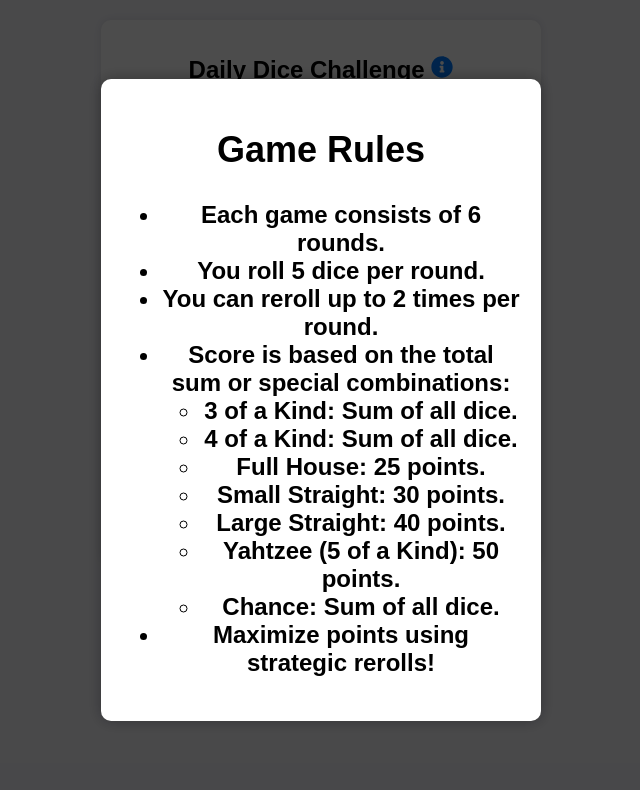
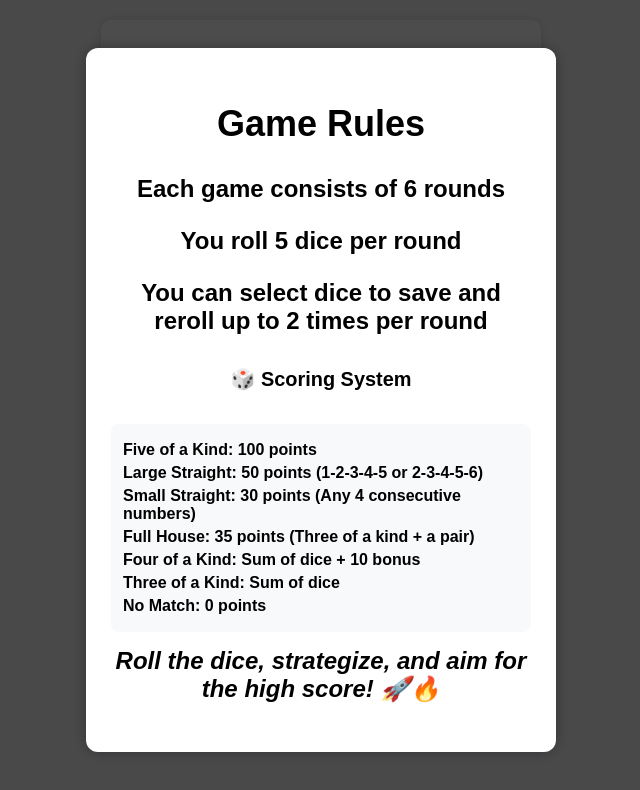
Before and after one commit to andrewgder/dailydice, a React (Create React App) app: page / in a window 1280 px wide. Both pictures are taken after a click on the element 761 px from the left and 70 px from the top of the page. Shown: the top 790 px of the page, without its empty margins (319-959 px from the left). Built offline with nearby package versions, Linux system fonts and the light colour scheme.

Commit message:
update readme and game info modal

```diff
--- a/src/components/InfoModal.js
+++ b/src/components/InfoModal.js
@@ -1,6 +1,6 @@
 import React, { useState } from "react";
 import { FaInfoCircle } from "react-icons/fa";
-import "../styles/InfoModal.css"; // Ensure the styles are applied
+import "../styles/InfoModal.css";
 
 const InfoModal = () => {
   const [isOpen, setIsOpen] = useState(false);
@@ -15,22 +15,49 @@
         <div className="modal-overlay" onClick={() => setIsOpen(false)}>
           <div className="modal-content" onClick={(e) => e.stopPropagation()}>
             <h2>Game Rules</h2>
-            <ul>
-              <li>Each game consists of 6 rounds.</li>
-              <li>You roll 5 dice per round.</li>
-              <li>You can reroll up to 2 times per round.</li>
-              <li>Score is based on the total sum or special combinations:</li>
-              <ul>
-                <li>3 of a Kind: Sum of all dice.</li>
-                <li>4 of a Kind: Sum of all dice.</li>
-                <li>Full House: 25 points.</li>
-                <li>Small Straight: 30 points.</li>
-                <li>Large Straight: 40 points.</li>
-                <li>Yahtzee (5 of a Kind): 50 points.</li>
-                <li>Chance: Sum of all dice.</li>
-              </ul>
-              <li>Maximize points using strategic rerolls!</li>
-            </ul>
+
+            <p>Each game consists of 6 rounds</p>
+            <p>
+              <>You roll 5 dice per round</>
+            </p>
+            <p>
+              <>
+                You can select dice to save and reroll up to 2 times per round
+              </>
+            </p>
+
+            <h5>🎲 Scoring System</h5>
+
+            <div className="scoring-rules">
+              <p>
+                <strong>Five of a Kind:</strong> 100 points
+              </p>
+              <p>
+                <strong>Large Straight:</strong> 50 points (1-2-3-4-5 or
+                2-3-4-5-6)
+              </p>
+              <p>
+                <strong>Small Straight:</strong> 30 points (Any 4 consecutive
+                numbers)
+              </p>
+              <p>
+                <strong>Full House:</strong> 35 points (Three of a kind + a
+                pair)
+              </p>
+              <p>
+                <strong>Four of a Kind:</strong> Sum of dice + 10 bonus
+              </p>
+              <p>
+                <strong>Three of a Kind:</strong> Sum of dice
+              </p>
+              <p>
+                <strong>No Match:</strong> 0 points
+              </p>
+            </div>
+
+            <p className="modal-footer">
+              Roll the dice, strategize, and aim for the high score! 🚀🔥
+            </p>
           </div>
         </div>
       )}
--- a/src/styles/InfoModal.css
+++ b/src/styles/InfoModal.css
@@ -7,7 +7,7 @@
 
 /* Info Icon Style */
 .info-icon {
-  font-size: 22px;
+  font-size: 20px;
   color: #007bff;
   cursor: pointer;
   transition: color 0.3s;
@@ -17,32 +17,53 @@
   color: #0056b3;
 }
 
-/* Fullscreen Modal Overlay */
+/* Fullscreen Modal Overlay (Ensures it appears over the game) */
 .modal-overlay {
   position: fixed;
   top: 0;
   left: 0;
   width: 100%;
   height: 100%;
-  background: rgba(0, 0, 0, 0.7);
+  background: rgba(0, 0, 0, 0.7); /* Dark overlay */
   display: flex;
   align-items: center;
   justify-content: center;
-  z-index: 1000;
+  z-index: 2000; /* High value ensures it appears on top */
 }
 
 /* Centered Modal Content */
 .modal-content {
   background: white;
-  padding: 20px;
-  border-radius: 10px;
+  padding: 25px;
+  border-radius: 12px;
   box-shadow: 0 0 15px rgba(0, 0, 0, 0.3);
-  max-width: 400px;
+  max-width: 420px;
   text-align: center;
   position: relative;
+  z-index: 3000; /* Ensures modal content stays above overlay */
 }
 
-/* Exit on click anywhere */
+/* Scoring Rules Section */
+.scoring-rules {
+  background: #f8f9fa;
+  padding: 12px;
+  border-radius: 8px;
+  margin-top: 10px;
+}
+
+.scoring-rules p {
+  font-size: 16px;
+  margin: 5px 0;
+  text-align: left;
+}
+
+/* Modal Footer */
+.modal-footer {
+  font-style: italic;
+  margin-top: 15px;
+}
+
+/* Close by Clicking Anywhere */
 .modal-overlay:after {
   content: "";
   position: absolute;
```
Also changed, not shown: 1 other file (tests, documents, lock files or other folders).
